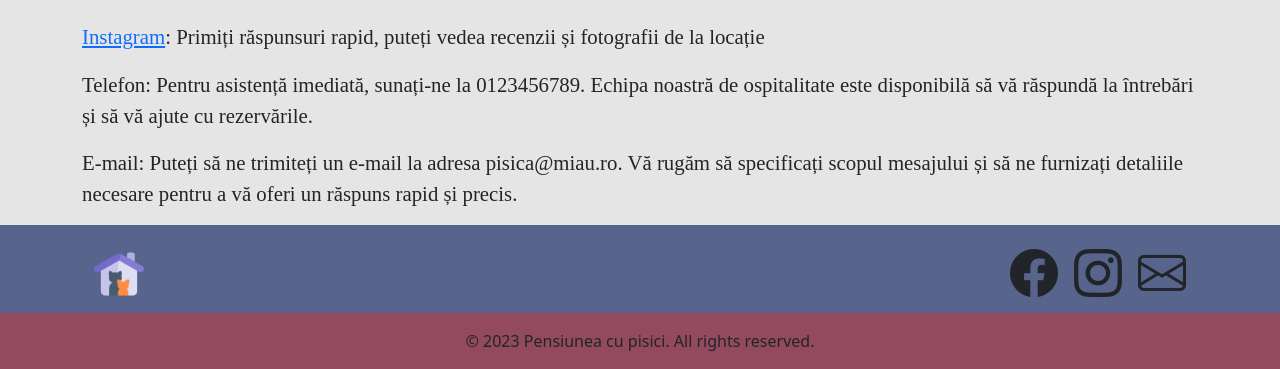
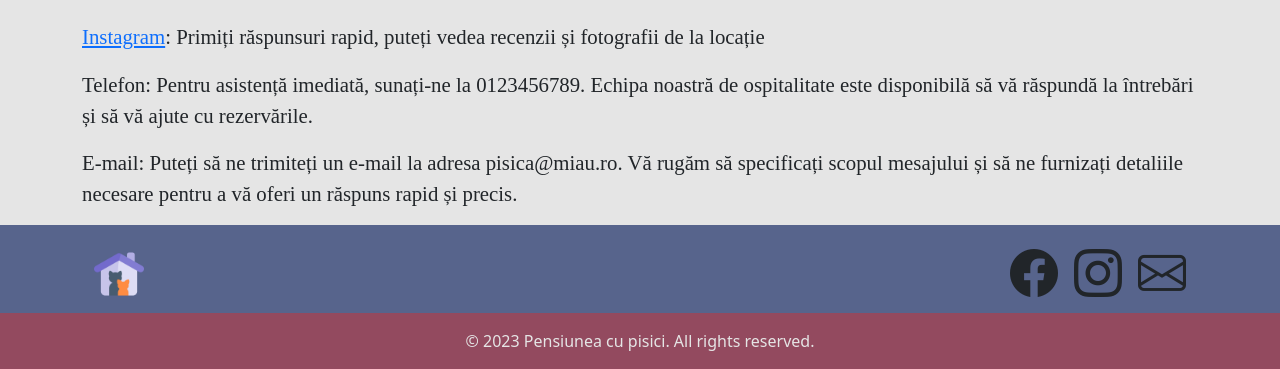
Before and after one commit to cosminarusu/site-pensiune, a plain HTML site: page index.html in a window 1280 px wide. Shown: the part 3750-4119 px from the top of the page. Drawn offline with nearby package versions, Linux system fonts and the light colour scheme; a web font is replaced by a local one.

Commit message:
Am schimbat culoarea textului de copyright

```diff
--- a/index.html
+++ b/index.html
@@ -47,6 +47,7 @@
 
         .copyright {
             background-color: #934A5F;
+            color: #E5E5E5;
         }
 
         i {
@@ -120,8 +121,6 @@
 </head>
 
 <body>
-    <!--Nu mi se pune titlul in acelasi rand cu imaginea.-->
-
     <!--NAVBAR-->
     <header class="navbar navbar-expand-lg sticky-top">
         <nav class="container-xxl mx-0">
```
